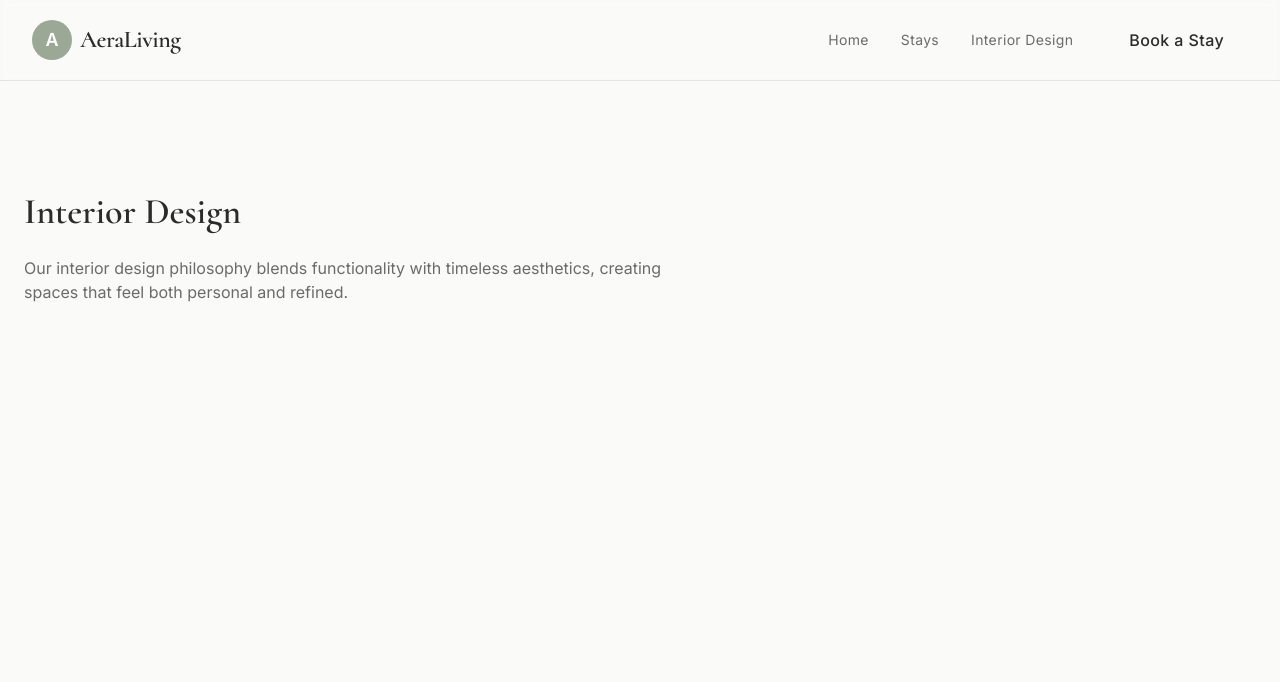
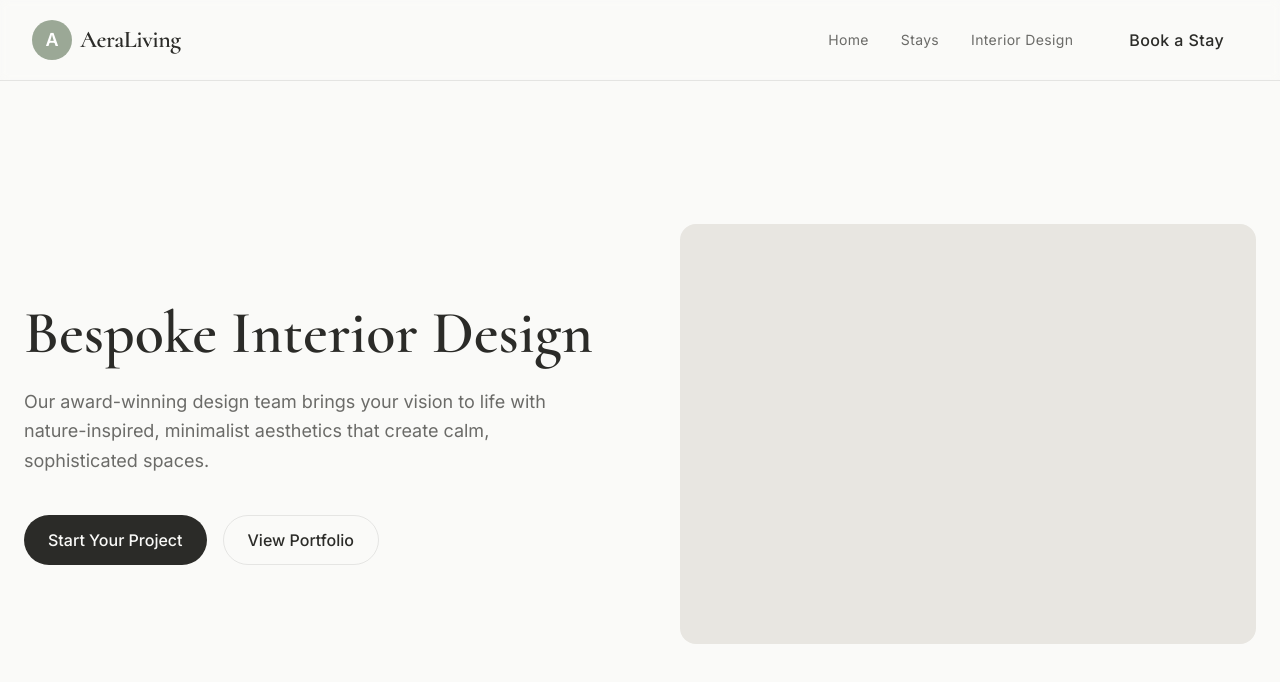
Before and after one commit to Paranormal31/aera-living, a Next.js app: page /interior-design in a window 1280 px wide. Shown: the top 682 px of the page. Built offline with nearby package versions, Linux system fonts and the light colour scheme.

Commit message:
Add interior design hero layout structure

```diff
--- a/app/interior-design/page.tsx
+++ b/app/interior-design/page.tsx
@@ -1,14 +1,34 @@
+import Image from "next/image";
+
 export default function InteriorDesignPage() {
   return (
-    <section className="max-w-7xl mx-auto px-6 py-24">
-      <h1 className="font-['Cormorant'] text-4xl font-semibold text-foreground">
-        Interior Design
-      </h1>
+    <section className="max-w-7xl mx-auto px-6 pt-32 pb-24">
+      <div className="grid grid-cols-1 lg:grid-cols-2 gap-20 items-center">
+        {/* Left content */}
+        <div>
+          <h1 className="font-['Cormorant'] text-5xl lg:text-6xl font-semibold text-foreground leading-tight">
+            Bespoke Interior Design
+          </h1>
+          <p className="mt-6 max-w-xl text-muted-foreground text-lg leading-relaxed">
+            Our award-winning design team brings your vision to life with
+            nature-inspired, minimalist aesthetics that create calm,
+            sophisticated spaces.
+          </p>
+          {/* CTA placeholder */}
+          <div className="mt-10 flex gap-4">
+            <button className="px-6 py-3 rounded-full bg-foreground text-background font-medium">
+              Start Your Project
+            </button>
 
-      <p className="mt-6 max-w-2xl text-muted-foreground">
-        Our interior design philosophy blends functionality with timeless
-        aesthetics, creating spaces that feel both personal and refined.
-      </p>
+            <button className="px-6 py-3 rounded-full border border-border text-foreground font-medium">
+              View Portfolio
+            </button>
+          </div>
+        </div>
+
+        {/* Right column placeholder (images next step) */}
+        <div className="relative h-[420px] bg-muted rounded-2xl" />
+      </div>
     </section>
   );
 }
```
